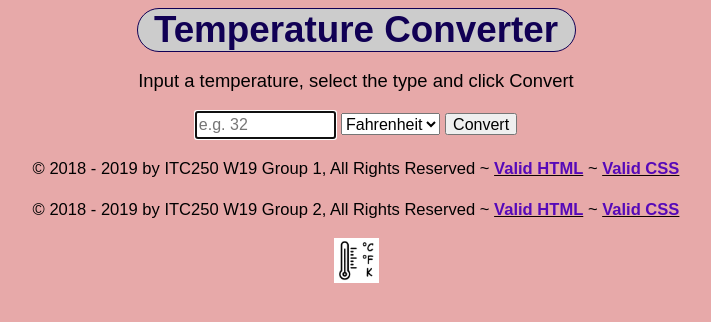
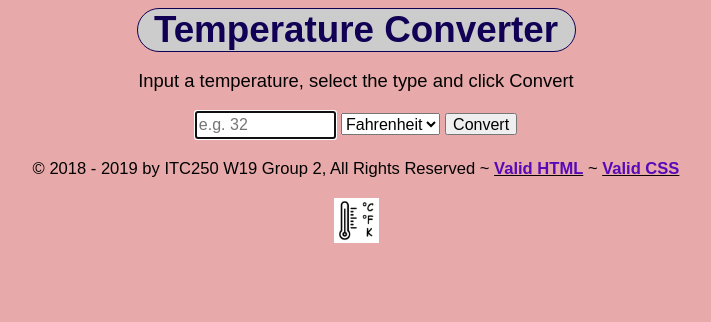
Before and after one commit to thomaskise/tempConvert, a PHP site: page / in a window 1280 px wide. Shown: the top 322 px of the page, without its empty margins (284-995 px from the left). Run offline with PHP 8.4, Linux system fonts and the light colour scheme.

Commit message:
Remove group 1 from footer

```diff
--- a/includes/footer.php
+++ b/includes/footer.php
@@ -2,7 +2,6 @@
 
     <!-- Footer -->
     <footer>
-      <p class="copyrights"><small>&copy; 2018 - <?php echo date("Y")?> by ITC250 W19 Group 1, All Rights Reserved ~ <a href="http://validator.w3.org/check/referer" target="_blank">Valid HTML</a> ~ <a href="http://jigsaw.w3.org/css-validator/check?uri=referer" target="_blank">Valid CSS</a></small></p>
       <p class="copyrights"><small>&copy; 2018 - <?php echo date("Y")?> by ITC250 W19 Group 2, All Rights Reserved ~ <a href="http://validator.w3.org/check/referer" target="_blank">Valid HTML</a> ~ <a href="http://jigsaw.w3.org/css-validator/check?uri=referer" target="_blank">Valid CSS</a></small></p>
       <img src="image/image1.jpg" alt="Thermometer">
     </footer>
```
